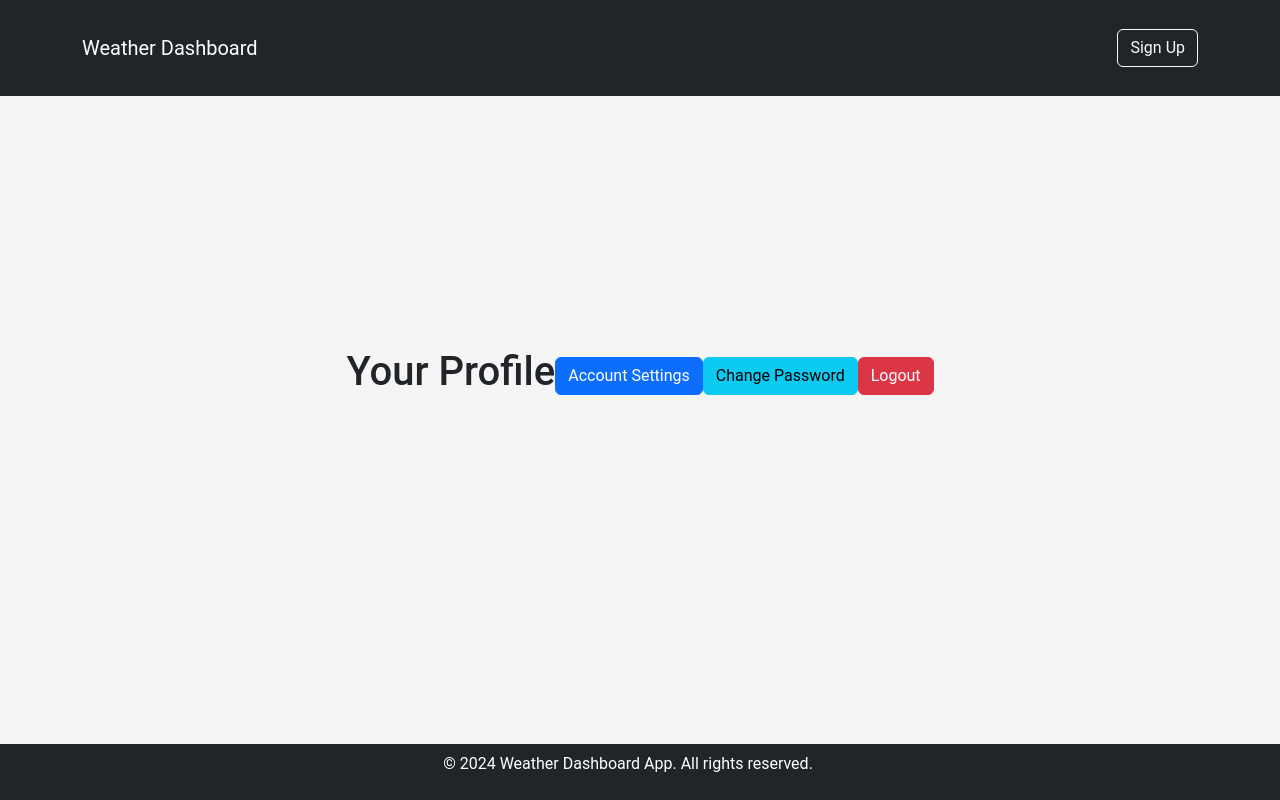
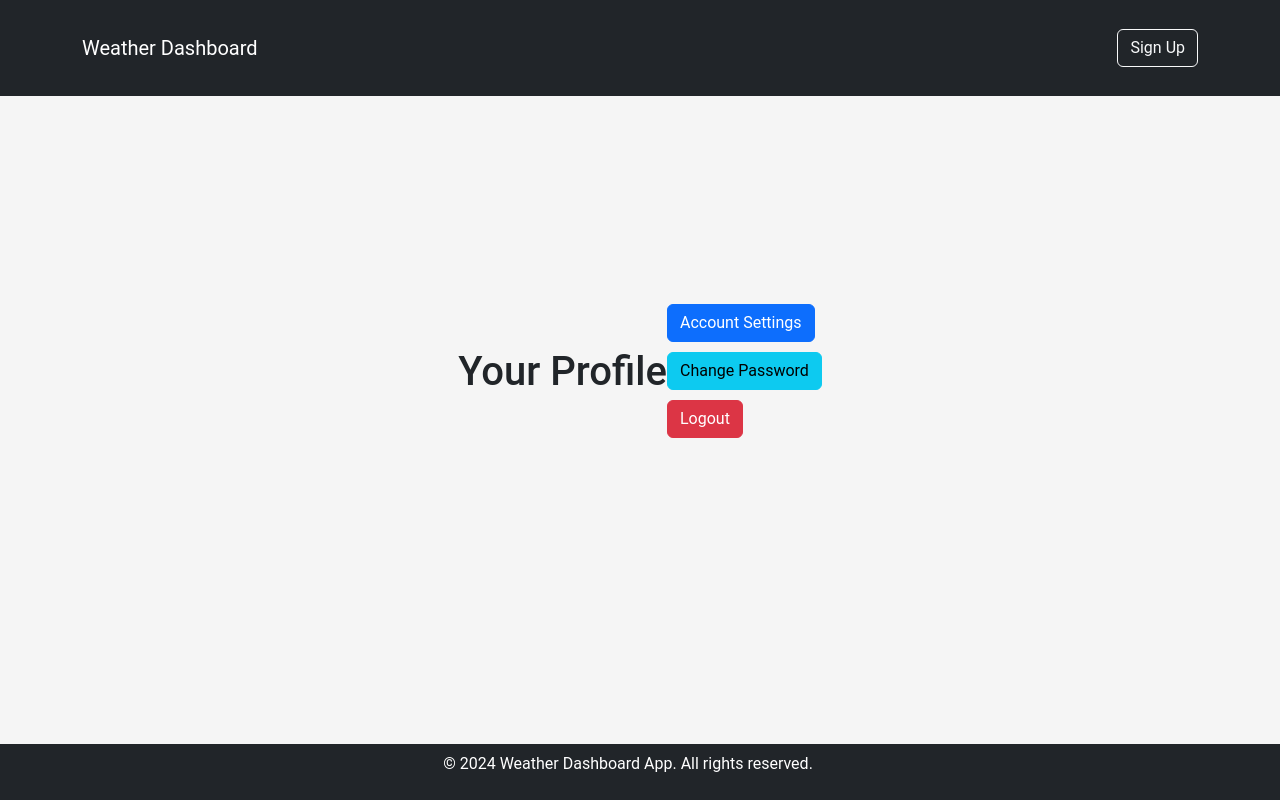
Before and after one commit to syam1245/WeatherApp, a React (Create React App) app in the folder front-end/: page /profile in a window 1280 px wide. Built offline with nearby package versions, Linux system fonts and the light colour scheme.

Commit message:
style changes

```diff
--- a/front-end/src/components/navigation/Profile.jsx
+++ b/front-end/src/components/navigation/Profile.jsx
@@ -4,11 +4,8 @@ import './styles.css';
 
 function Profile() {
     const handleLogout = () => {
-
         sessionStorage.clear();
-
         localStorage.clear();
-
         window.location.href = '/login';
     };
 
@@ -16,9 +13,15 @@ function Profile() {
         <div className="profile-container">
             <h1>Your Profile</h1>
             <div className="profile-actions">
-                <Button variant="primary">Account Settings</Button>
-                <Button variant="info">Change Password</Button>
-                <Button variant="danger" onClick={handleLogout}>Logout</Button>
+                <div className="profile-action">
+                    <Button variant="primary">Account Settings</Button>
+                </div>
+                <div className="profile-action">
+                    <Button variant="info">Change Password</Button>
+                </div>
+                <div className="profile-action">
+                    <Button variant="danger" onClick={handleLogout}>Logout</Button>
+                </div>
             </div>
         </div>
     );
--- a/front-end/src/components/navigation/styles.css
+++ b/front-end/src/components/navigation/styles.css
@@ -154,3 +154,7 @@ body {
     align-items: center;
     min-height: 70vh;
 }
+
+.profile-action {
+    margin-bottom: 10px; /* Adjust as needed for spacing between actions */
+}
```
Also changed, not shown: 11 other files (tests, documents, lock files or other folders).
